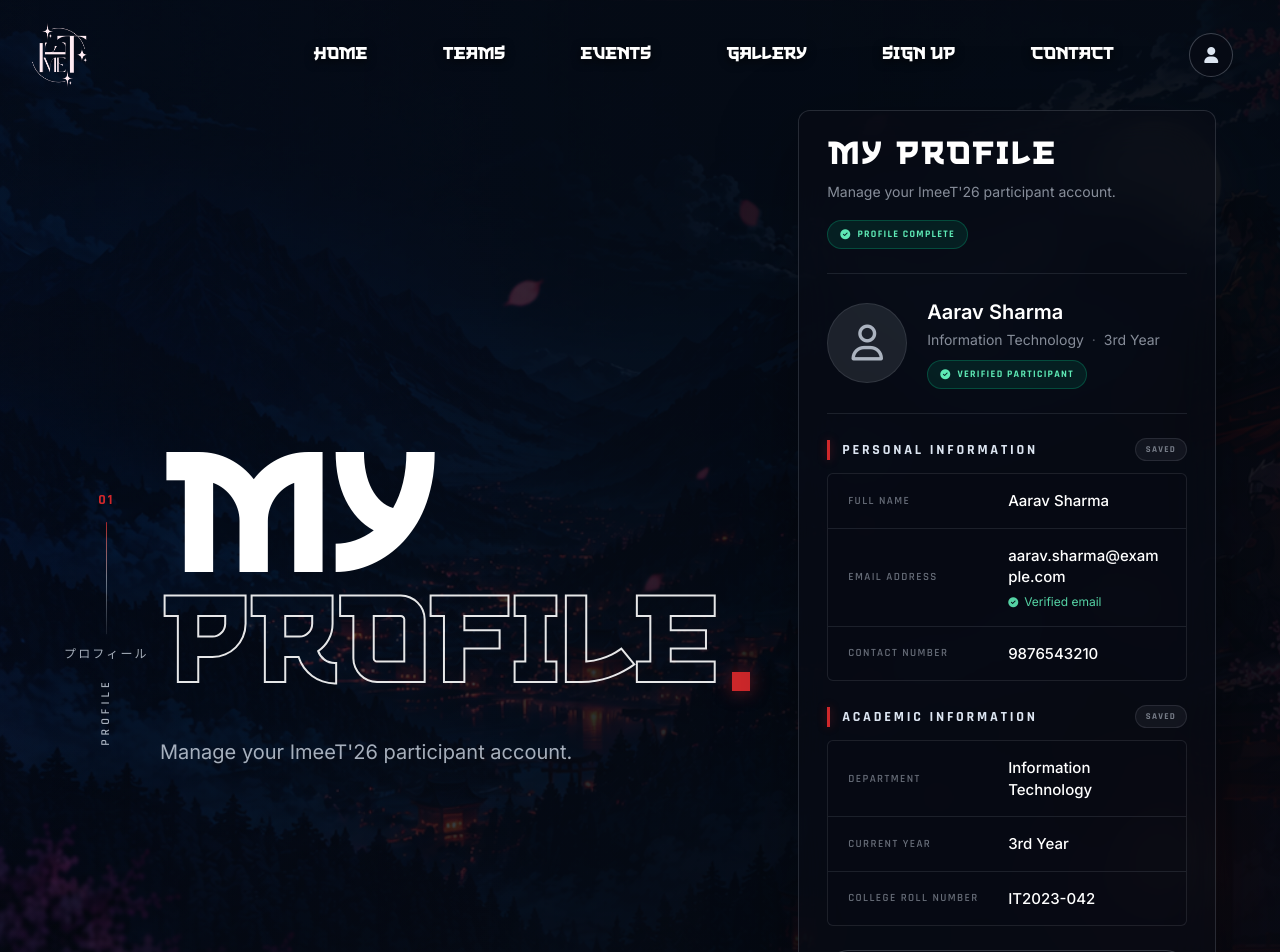
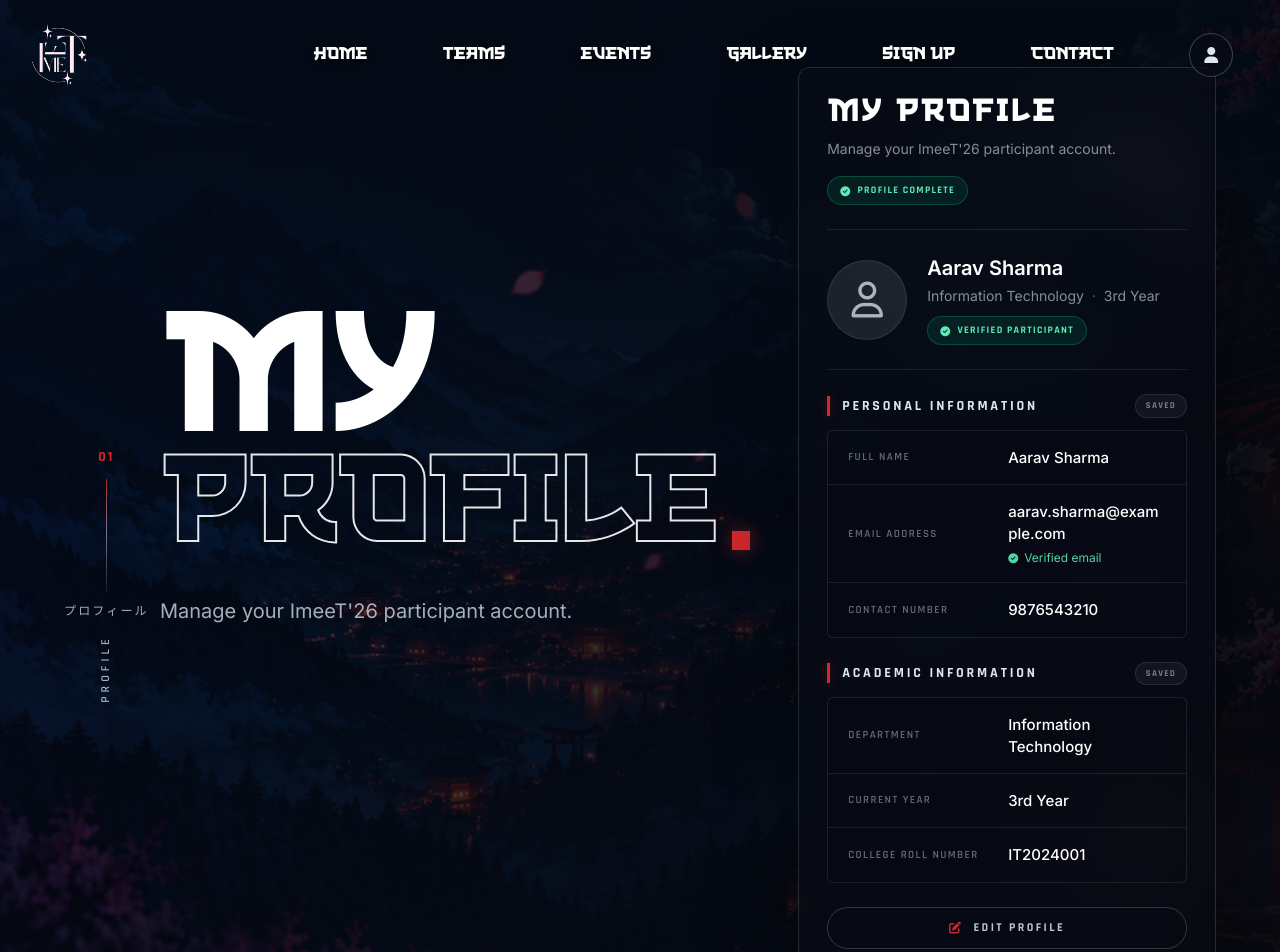
Before and after one commit to rivu851/imeet-1, a Next.js app: page /profile in a window 1280 px wide. Shown: the top 952 px of the page. Built offline with nearby package versions, Linux system fonts and the light colour scheme.

Commit message:
add some chaneges in profile section

```diff
--- a/src/components/profile/ProfileCard.tsx
+++ b/src/components/profile/ProfileCard.tsx
@@ -2,7 +2,7 @@
 
 import { useEffect, useState, type ReactNode } from "react";
 import { AnimatePresence, motion } from "framer-motion";
-import { PLACEHOLDER_USER, type ProfileUser } from "@/data/profileUser";
+import type { ProfileUser } from "@/data/profileUser";
 import ProfileEditForm from "@/components/profile/ProfileEditForm";
 
 function StatusPill({ children, className }: { children: ReactNode; className?: string }) {
@@ -137,9 +137,14 @@ function AcademicInformation({ user }: { user: ProfileUser }) {
   );
 }
 
-export default function ProfileCard() {
+export default function ProfileCard({
+  user,
+  onSaveUser,
+}: {
+  user: ProfileUser;
+  onSaveUser: (formData: ProfileUser) => Promise<void>;
+}) {
   const [editing, setEditing] = useState(false);
-  const [user, setUser] = useState(PLACEHOLDER_USER);
   const [avatarUrl, setAvatarUrl] = useState<string | null>(null);
   const [saved, setSaved] = useState(false);
   const profileComplete = Boolean(
@@ -160,7 +165,7 @@ export default function ProfileCard() {
 
   // Keep all persistence here so this local update can later be replaced with an API call.
   const saveProfile = async (updatedUser: ProfileUser, avatarFile: File | null) => {
-    setUser(updatedUser);
+    await onSaveUser(updatedUser);
     if (avatarFile) setAvatarUrl(URL.createObjectURL(avatarFile));
     setSaved(true);
     setEditing(false);
--- a/src/components/profile/ProfilePage.tsx
+++ b/src/components/profile/ProfilePage.tsx
@@ -1,6 +1,16 @@
+"use client";
+
+import { useState } from "react";
 import ProfileCard from "@/components/profile/ProfileCard";
+import { PLACEHOLDER_USER, type ProfileUser } from "@/data/profileUser";
 
 export default function ProfilePage() {
+  const [user, setUser] = useState<ProfileUser>(PLACEHOLDER_USER);
+
+  const saveUser = async (formData: ProfileUser) => {
+    setUser({ ...user, ...formData });
+  };
+
   return (
     <main className="relative min-h-svh overflow-hidden bg-midnight text-moon">
       <div
@@ -12,8 +22,8 @@ export default function ProfilePage() {
         className="absolute inset-0 bg-[linear-gradient(90deg,rgba(5,9,17,0.48),rgba(5,9,17,0.82)_48%,rgba(5,9,17,0.92)),linear-gradient(0deg,rgba(5,9,17,0.55),transparent_55%,rgba(5,9,17,0.35)]"
       />
 
-      <div className="relative z-10 mx-auto grid min-h-svh max-w-[1680px] grid-cols-1 items-center gap-8 px-4 pb-12 pt-28 sm:gap-10 sm:px-8 sm:pb-14 sm:pt-32 md:px-10 xl:grid-cols-[0.92fr_1.08fr] xl:gap-12 xl:px-16 xl:pb-10 xl:pt-[calc(165*var(--u))]">
-        <section className="relative flex min-h-[32svh] items-center pl-0 sm:min-h-[36svh] xl:min-h-[70svh] xl:pl-24">
+      <div className="relative z-10 mx-auto grid min-h-svh max-w-[1680px] grid-cols-1 items-center gap-8 px-4 pb-12 pt-28 sm:gap-10 sm:px-8 sm:pb-14 sm:pt-32 md:px-10 xl:grid-cols-[0.92fr_1.08fr] xl:gap-12 xl:px-16 xl:pb-10 xl:pt-[calc(100*var(--u))]">
+        <section className="relative flex min-h-[32svh] items-start pl-0 pt-3 sm:min-h-[36svh] sm:pt-4 xl:min-h-[70svh] xl:pl-24 xl:pt-8">
           <div className="absolute left-0 top-1/2 hidden -translate-y-1/2 flex-col items-center text-center xl:flex">
             <span className="font-nav text-sm font-bold tracking-[0.15em] text-red-hi">01</span>
             <span className="my-3 h-20 w-px bg-gradient-to-b from-red-hi/80 via-moon/50 to-moon/10 md:h-28" />
@@ -39,7 +49,7 @@ export default function ProfilePage() {
           </div>
         </section>
 
-        <ProfileCard />
+        <ProfileCard user={user} onSaveUser={saveUser} />
       </div>
     </main>
   );
--- a/src/data/profileUser.ts
+++ b/src/data/profileUser.ts
@@ -13,5 +13,5 @@ export const PLACEHOLDER_USER: ProfileUser = {
   contactNumber: "9876543210",
   department: "Information Technology",
   year: "3rd Year",
-  rollNumber: "IT2023-042",
+  rollNumber: "IT2024001",
 };
```
